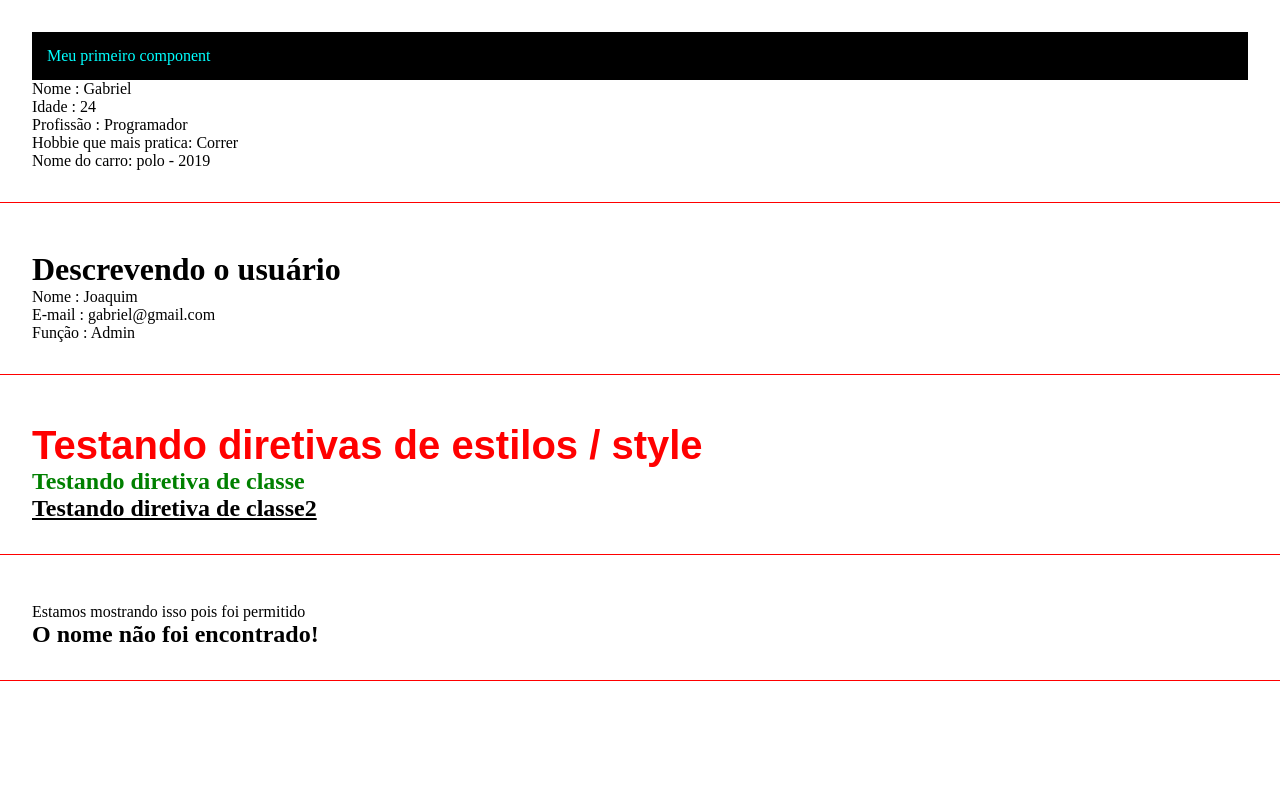
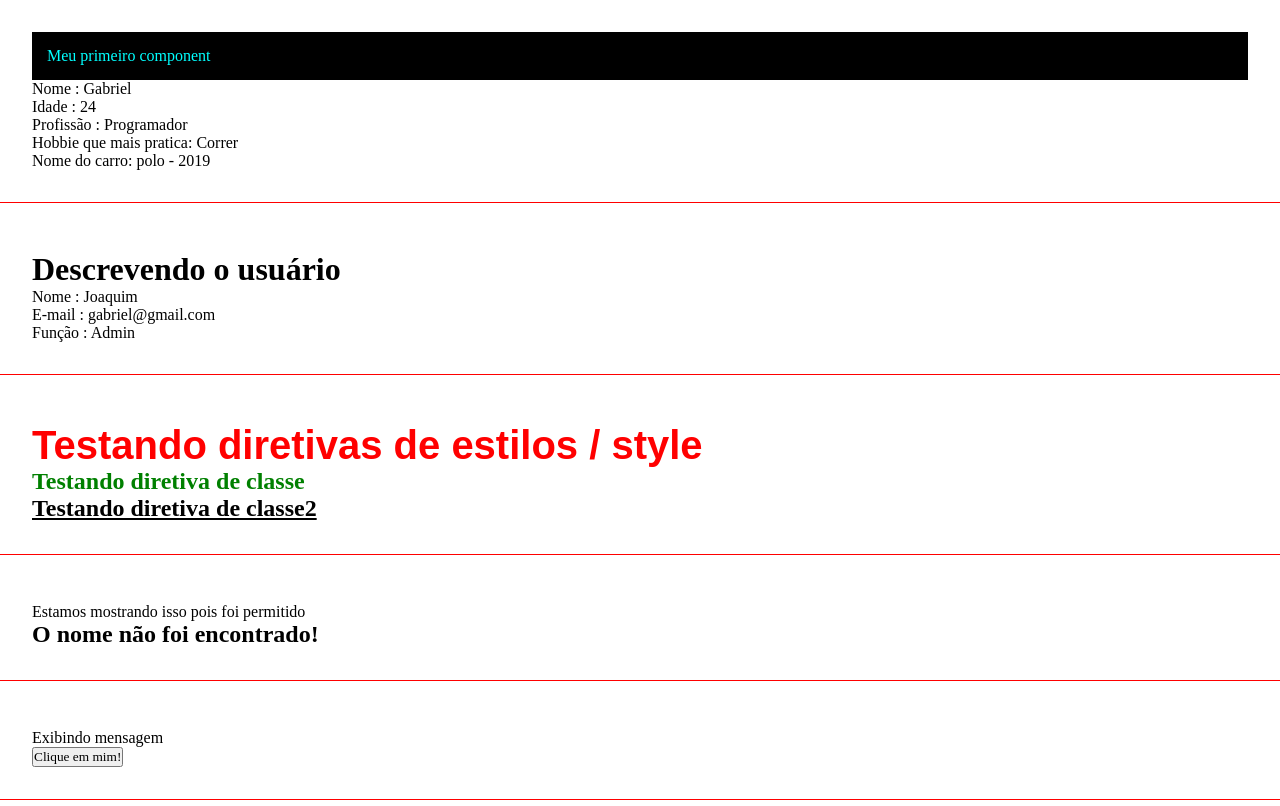
Before and after one commit to bielCoder/aulaAngular, an Angular app: page / in a window 1280 px wide. Shown: the top 806 px of the page. Built offline with nearby package versions, Linux system fonts and the light colour scheme.

Commit message:
intiial commit

```diff
--- a/src/app/app.component.html
+++ b/src/app/app.component.html
@@ -2,3 +2,4 @@
 <app-parent-data [name] = "userName" [userData] = "userData"></app-parent-data>
 <app-directives></app-directives>
 <app-if-render></app-if-render>
+<app-eventos></app-eventos>
--- a/src/app/app.module.ts
+++ b/src/app/app.module.ts
@@ -7,6 +7,7 @@
 import { ParentDataComponent } from './components/parent-data/parent-data.component';
 import { DirectivesComponent } from './components/directives/directives.component';
 import { IfRenderComponent } from './components/if-render/if-render.component';
+import { EventosComponent } from './components/eventos/eventos.component';
 
 @NgModule({
   declarations: [
@@ -14,7 +15,8 @@
     FirstComponentComponent,
     ParentDataComponent,
     DirectivesComponent,
-    IfRenderComponent
+    IfRenderComponent,
+    EventosComponent
   ],
   imports: [
     BrowserModule,
--- /dev/null
+++ b/src/app/components/eventos/eventos.component.html
@@ -0,0 +1,4 @@
+<div class="class">
+	<p *ngIf = "show">Exibindo mensagem</p>
+	<button (click) = "showMessage()">Clique em mim!</button>
+</div>
--- /dev/null
+++ b/src/app/components/eventos/eventos.component.ts
@@ -0,0 +1,20 @@
+import { Component } from '@angular/core';
+
+@Component({
+  selector: 'app-eventos',
+  templateUrl: './eventos.component.html',
+  styleUrls: ['./eventos.component.css']
+})
+export class EventosComponent {
+    show: boolean = true;
+
+    constructor()
+    {
+
+    }
+
+    showMessage() : void
+    {
+      this.show = !this.show;
+    }
+}
```
Also changed, not shown: src/app/components/eventos/eventos.component.css (added), 1 other file (tests, documents, lock files or other folders).
